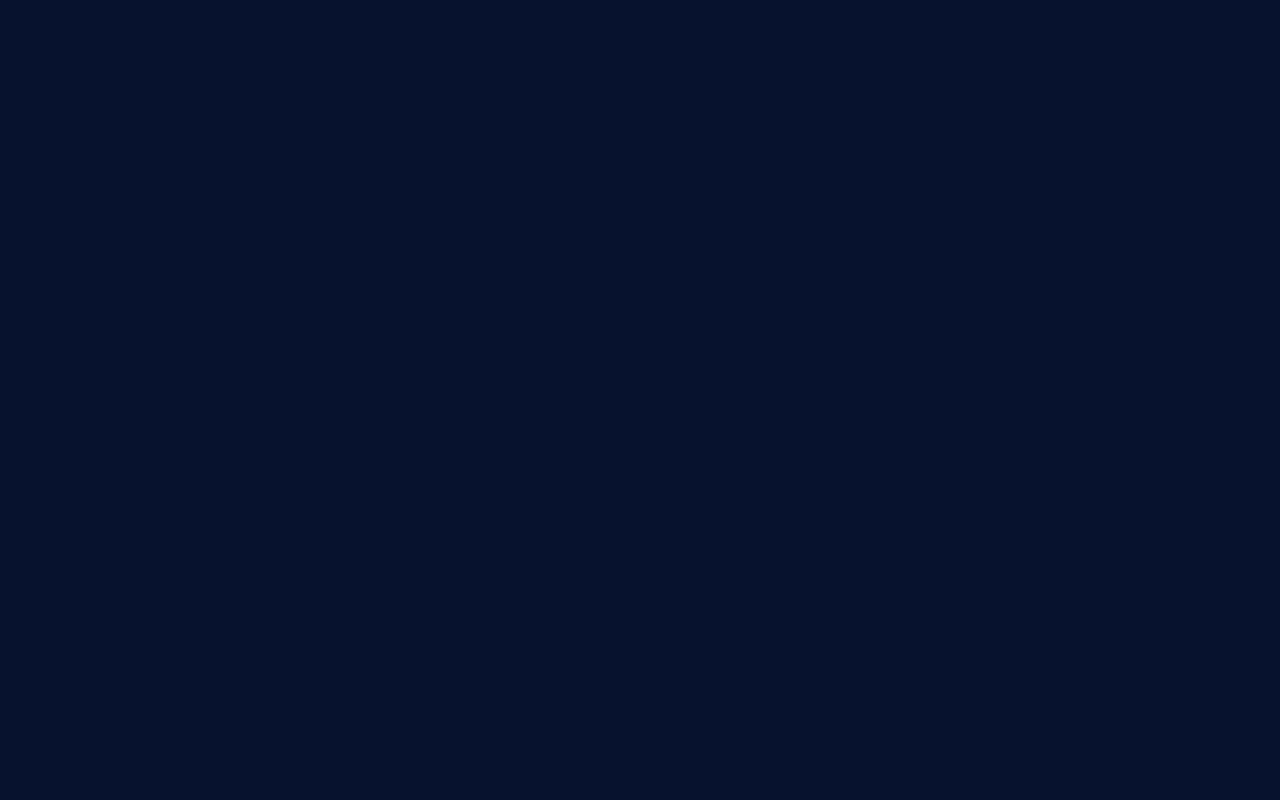
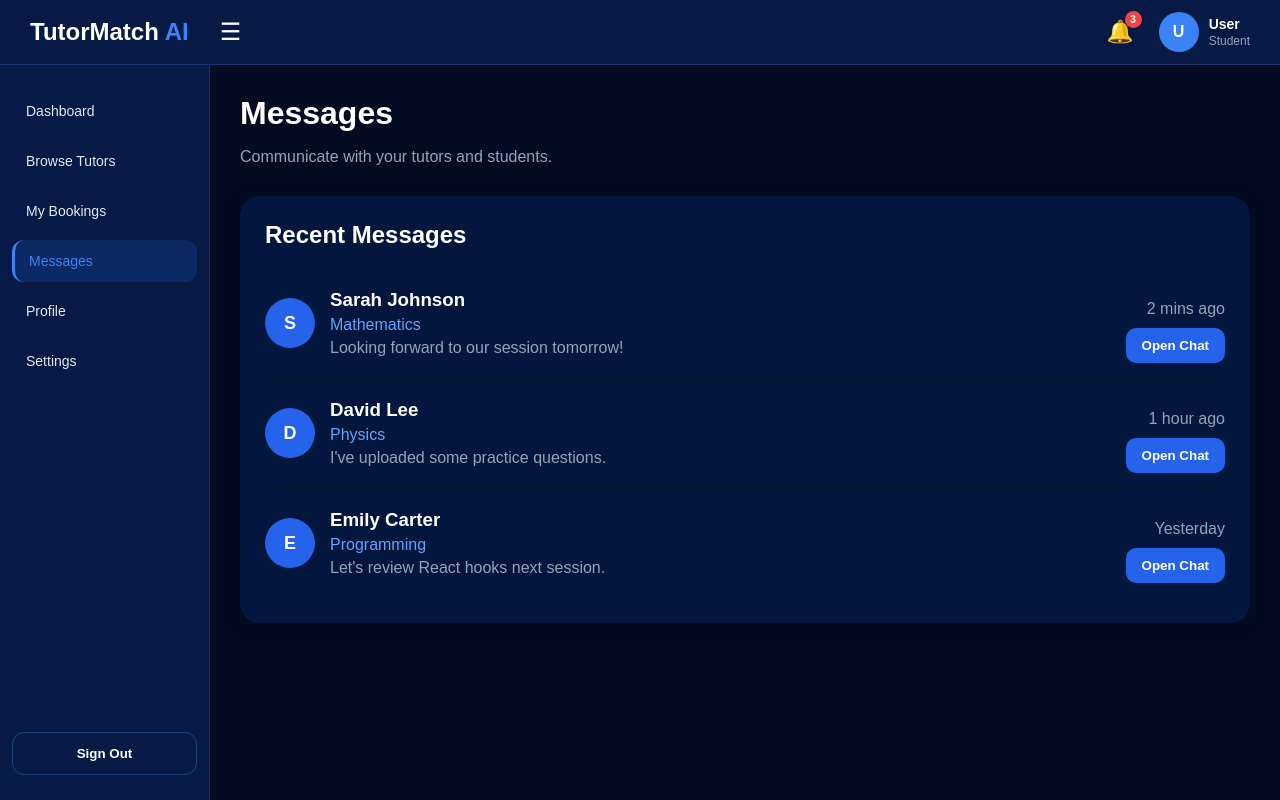
Before and after one commit to RobertUpton/tutor-recommendation-assistant-v2, a React (Vite) app in the folder client/: page /messages in a window 1280 px wide. Before the commit this address had no page. Built offline with nearby package versions, Linux system fonts and the light colour scheme.

Commit message:
Add messaging page
- Added initial Messages page
- Added messaging route
- Set up basic messaging UI structure

```diff
--- a/client/src/App.jsx
+++ b/client/src/App.jsx
@@ -6,7 +6,7 @@ import Navbar from "./components/Navbar";
 import Register from "./pages/Register";
 import Dashboard from "./pages/Dashboard";
 import Tutors from "./pages/Tutors";
-//import Messages from "./pages/Messages";
+import Messages from "./pages/Messages";
 //import Profile from "./pages/Profile";
 //import Settings from "./pages/Settings";
 import Bookings from "./pages/Bookings";
@@ -36,9 +36,10 @@ function AppContent() {
         <Route path="/Tutors" element=      {<Tutors />} />
         <Route path="/book/:id" element= {<BookTutor />} />
         <Route path="/bookings" element=  {<Bookings />} />
+        <Route path="/messages" element=  {<Messages />} />
         {/**
 
-        <Route path="/messages" element=  {<Messages />} />
+
         <Route path="/profile" element=    {<Profile />} />
         <Route path="/settings" element=  {<Settings />} />
 
--- /dev/null
+++ b/client/src/pages/Messages.jsx
@@ -0,0 +1,161 @@
+import DashboardLayout from "../components/DashboardLayout";
+
+function Messages() {
+
+  const messages = [
+    {
+      name: "Sarah Johnson",
+      subject: "Mathematics",
+      lastMessage: "Looking forward to our session tomorrow!",
+      time: "2 mins ago",
+    },
+    {
+      name: "David Lee",
+      subject: "Physics",
+      lastMessage: "I've uploaded some practice questions.",
+      time: "1 hour ago",
+    },
+    {
+      name: "Emily Carter",
+      subject: "Programming",
+      lastMessage: "Let's review React hooks next session.",
+      time: "Yesterday",
+    },
+  ];
+
+  return (
+    <DashboardLayout>
+
+      {/* Header */}
+      <div style={{ marginBottom: "30px" }}>
+        <h1 style={{ margin: 0 }}>
+          Messages
+        </h1>
+
+        <p style={{ color: "#94a3b8" }}>
+          Communicate with your tutors and students.
+        </p>
+      </div>
+
+      {/* Messages Container */}
+      <div
+        style={{
+          backgroundColor: "#03163d",
+          borderRadius: "20px",
+          padding: "25px",
+          boxShadow: "0px 4px 20px rgba(0,0,0,0.2)",
+        }}
+      >
+
+        <h2 style={{ marginTop: 0 }}>
+          Recent Messages
+        </h2>
+
+        {messages.map((message, index) => (
+          <div
+            key={index}
+            style={{
+              display: "flex",
+              alignItems: "center",
+              justifyContent: "space-between",
+              padding: "15px 0",
+              borderBottom:
+                index !== messages.length - 1
+                  ? "1px solid #0f172a"
+                  : "none",
+            }}
+          >
+
+            {/* Left Side */}
+            <div
+              style={{
+                display: "flex",
+                alignItems: "center",
+                gap: "15px",
+              }}
+            >
+
+              {/* Avatar */}
+              <div
+                style={{
+                  width: "50px",
+                  height: "50px",
+                  borderRadius: "50%",
+                  backgroundColor: "#2563eb",
+                  display: "flex",
+                  justifyContent: "center",
+                  alignItems: "center",
+                  fontWeight: "bold",
+                  fontSize: "18px",
+                }}
+              >
+                {message.name.charAt(0)}
+              </div>
+
+              {/* Message Info */}
+              <div>
+                <h3 style={{ margin: 0 }}>
+                  {message.name}
+                </h3>
+
+                <p
+                  style={{
+                    margin: "5px 0",
+                    color: "#60a5fa",
+                  }}
+                >
+                  {message.subject}
+                </p>
+
+                <p
+                  style={{
+                    margin: 0,
+                    color: "#94a3b8",
+                  }}
+                >
+                  {message.lastMessage}
+                </p>
+              </div>
+
+            </div>
+
+            {/* Right Side */}
+            <div
+              style={{
+                textAlign: "right",
+              }}
+            >
+              <p
+                style={{
+                  color: "#94a3b8",
+                  marginBottom: "10px",
+                }}
+              >
+                {message.time}
+              </p>
+
+              <button
+                style={{
+                  padding: "10px 16px",
+                  backgroundColor: "#2563eb",
+                  color: "white",
+                  border: "none",
+                  borderRadius: "10px",
+                  cursor: "pointer",
+                  fontWeight: "bold",
+                }}
+              >
+                Open Chat
+              </button>
+            </div>
+
+          </div>
+        ))}
+
+      </div>
+
+    </DashboardLayout>
+  );
+}
+
+export default Messages;
```
